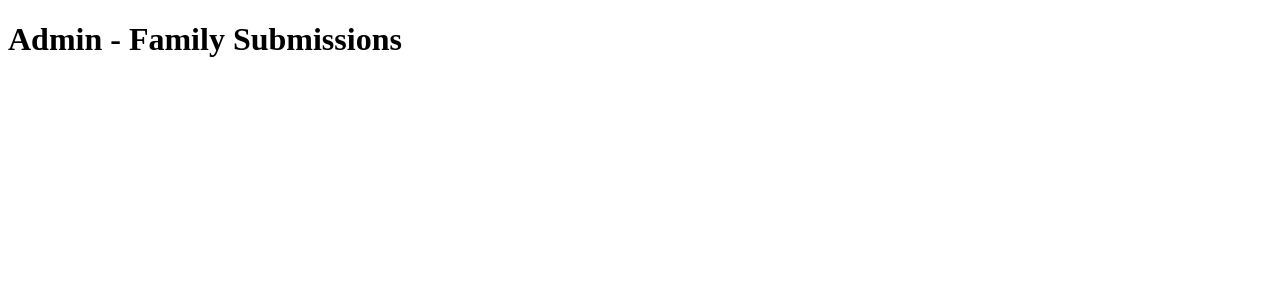
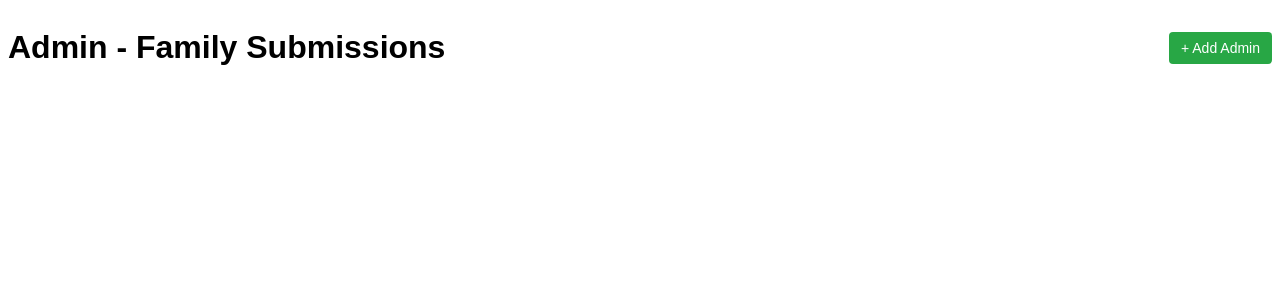
Before and after one commit to skumar7-c/family_registration_project, a Node server app: template backend/views/admin.ejs in a window 1280 px wide. Shown: the top 300 px of the page. Run offline with Node 20, Linux system fonts and the light colour scheme; the template is opened without the code that fills it, so the values that code supplies are empty; some libraries are stand-ins or nearby versions.

Commit message:
admin.ejs

```diff
--- a/backend/views/admin.ejs
+++ b/backend/views/admin.ejs
@@ -3,8 +3,19 @@
 <head>
   <title>Admin Panel</title>
   <style>
+    body {
+      font-family: Arial, sans-serif;
+    }
+
+    .header {
+      display: flex;
+      justify-content: space-between;
+      align-items: center;
+      margin-bottom: 20px;
+    }
+
     .family-container {
-      border: 1px solid #aaa;
+      border: 1px solid green;
       padding: 10px;
       margin-bottom: 15px;
       border-radius: 8px;
@@ -28,10 +39,30 @@
     .status-buttons {
       margin-top: 10px;
     }
+
+    .add-admin-btn {
+      background-color: #28a745;
+      color: white;
+      border: none;
+      padding: 8px 12px;
+      border-radius: 4px;
+      cursor: pointer;
+      font-size: 14px;
+    }
+
+    .add-admin-btn:hover {
+      background-color: #218838;
+    }
   </style>
 </head>
 <body>
-  <h1>Admin - Family Submissions</h1>
+
+  <!-- Header with title and Add Admin button -->
+  <div class="header">
+    <h1>Admin - Family Submissions</h1>
+    <button class="add-admin-btn" onclick="handleAddAdmin()">+ Add Admin</button>
+  </div>
+
   <div id="families"></div>
 
   <script>
@@ -77,8 +108,8 @@
           </div>
 
           <div class="status-buttons">
-            <button onclick="updateStatus('${family._id}', 'approved')">✅ Approve</button>
-            <button onclick="updateStatus('${family._id}', 'rejected')">❌ Reject</button>
+            <button onclick="updateStatus('${family._id}', 'approved')">✅ Approved</button>
+            <button onclick="updateStatus('${family._id}', 'rejected')">❌ Rejected</button>
           </div>
         `;
 
@@ -88,11 +119,7 @@
 
     function toggleDetails(index) {
       const detailsDiv = document.getElementById(`details-${index}`);
-      if (detailsDiv.style.display === 'none' || detailsDiv.style.display === '') {
-        detailsDiv.style.display = 'block';
-      } else {
-        detailsDiv.style.display = 'none';
-      }
+      detailsDiv.style.display = (detailsDiv.style.display === 'block') ? 'none' : 'block';
     }
 
     async function updateStatus(id, status) {
@@ -101,7 +128,13 @@
       });
       const result = await res.text();
       alert(result);
-      fetchFamilies(); // Refresh data after status update
+      fetchFamilies(); // Refresh
+    }
+
+    function handleAddAdmin() {
+      alert('🔒 Add Admin functionality coming soon (you can connect this to a form or route).');
+      // Optionally redirect to /add-admin.html or open a modal.
+      // window.location.href = '/add-admin.html';
     }
 
     fetchFamilies();
```
